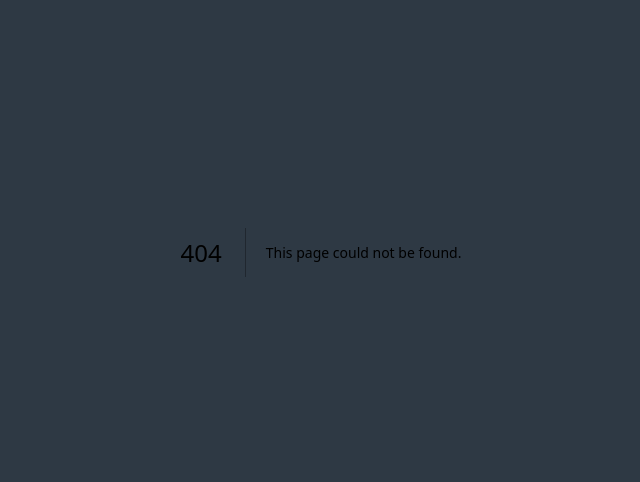
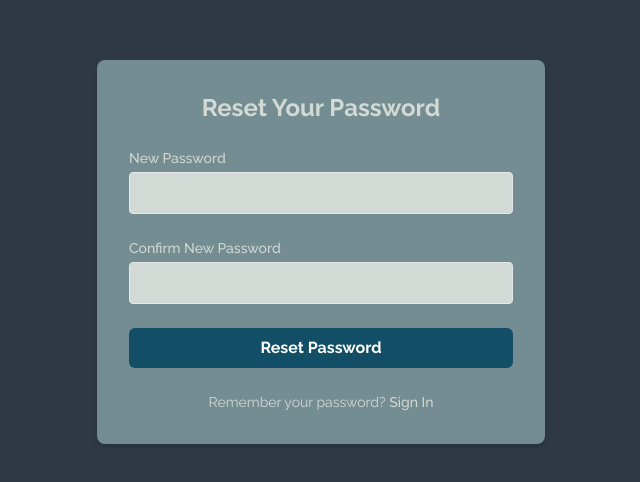
Before and after one commit to jasonpeng7/wishlist, a Next.js app in the folder wishlist_organizer/: page /reset-password in a window 1280 px wide. Before the commit this address had no page. Shown: the part 148-630 px from the top of the page, without its empty margins (319-959 px from the left). Built offline with nearby package versions, Linux system fonts and the light colour scheme.

Commit message:
frontedn for reset pass

```diff
--- /dev/null
+++ b/wishlist_organizer/src/app/reset-password/page.tsx
@@ -0,0 +1,131 @@
+"use client";
+
+import { useState } from "react";
+import { useRouter, useSearchParams } from "next/navigation";
+import Link from "next/link";
+
+export default function ResetPasswordPage() {
+  const [password, setPassword] = useState("");
+  const [confirmPassword, setConfirmPassword] = useState("");
+  const [error, setError] = useState("");
+  const [success, setSuccess] = useState(false);
+  const [loading, setLoading] = useState(false);
+  const router = useRouter();
+  const searchParams = useSearchParams();
+  const token = searchParams.get("token");
+
+  const handleSubmit = async (e: React.FormEvent) => {
+    e.preventDefault();
+    setError("");
+    setLoading(true);
+
+    if (password !== confirmPassword) {
+      setError("Passwords do not match");
+      setLoading(false);
+      return;
+    }
+
+    if (password.length < 6) {
+      setError("Password must be at least 6 characters long");
+      setLoading(false);
+      return;
+    }
+
+    if (!token) {
+      setError("Invalid reset link");
+      setLoading(false);
+      return;
+    }
+
+    try {
+      const response = await fetch("/api/auth/reset-password", {
+        method: "POST",
+        headers: { "Content-Type": "application/json" },
+        body: JSON.stringify({ token, newPassword: password }),
+      });
+
+      if (response.ok) {
+        setSuccess(true);
+        setTimeout(() => {
+          router.push("/signin");
+        }, 2000);
+      } else {
+        const data = await response.json();
+        setError(data.error || "Something went wrong");
+      }
+    } catch (error) {
+      setError("Network error. Please try again.");
+    } finally {
+      setLoading(false);
+    }
+  };
+
+  if (success) {
+    return (
+      <div className="flex items-center justify-center min-h-screen bg-slate_gray">
+        <div className="w-full max-w-md p-8 space-y-6 bg-washed_gray rounded-lg shadow-md text-center">
+          <h1 className="text-2xl font-bold text-green-600">Success!</h1>
+          <p className="text-primary_text">
+            Your password has been reset successfully. You will be redirected to
+            the sign-in page.
+          </p>
+        </div>
+      </div>
+    );
+  }
+
+  return (
+    <div className="flex items-center justify-center min-h-screen bg-slate_gray">
+      <div className="w-full max-w-md p-8 space-y-6 bg-washed_gray rounded-lg shadow-md">
+        <h1 className="text-2xl font-bold text-center text-primary_text">
+          Reset Your Password
+        </h1>
+        <form onSubmit={handleSubmit} className="space-y-6">
+          <div>
+            <label className="block text-sm font-medium text-primary_text">
+              New Password
+            </label>
+            <input
+              type="password"
+              value={password}
+              onChange={(e) => setPassword(e.target.value)}
+              className="w-full p-2 mt-1 border rounded bg-primary_text text-dark_gray"
+              required
+              minLength={6}
+            />
+          </div>
+          <div>
+            <label className="block text-sm font-medium text-primary_text">
+              Confirm New Password
+            </label>
+            <input
+              type="password"
+              value={confirmPassword}
+              onChange={(e) => setConfirmPassword(e.target.value)}
+              className="w-full p-2 mt-1 border rounded bg-primary_text text-dark_gray"
+              required
+              minLength={6}
+            />
+          </div>
+          {error && <p className="text-sm text-red-500">{error}</p>}
+          <button
+            type="submit"
+            disabled={loading}
+            className="w-full px-4 py-2 font-bold text-white bg-midnight_blue rounded-md hover:bg-dark_gray disabled:opacity-50"
+          >
+            {loading ? "Resetting..." : "Reset Password"}
+          </button>
+        </form>
+        <p className="text-sm text-center text-primary_text">
+          Remember your password?{" "}
+          <Link
+            href="/signin"
+            className="font-medium text-bone hover:underline"
+          >
+            Sign In
+          </Link>
+        </p>
+      </div>
+    </div>
+  );
+}
```
